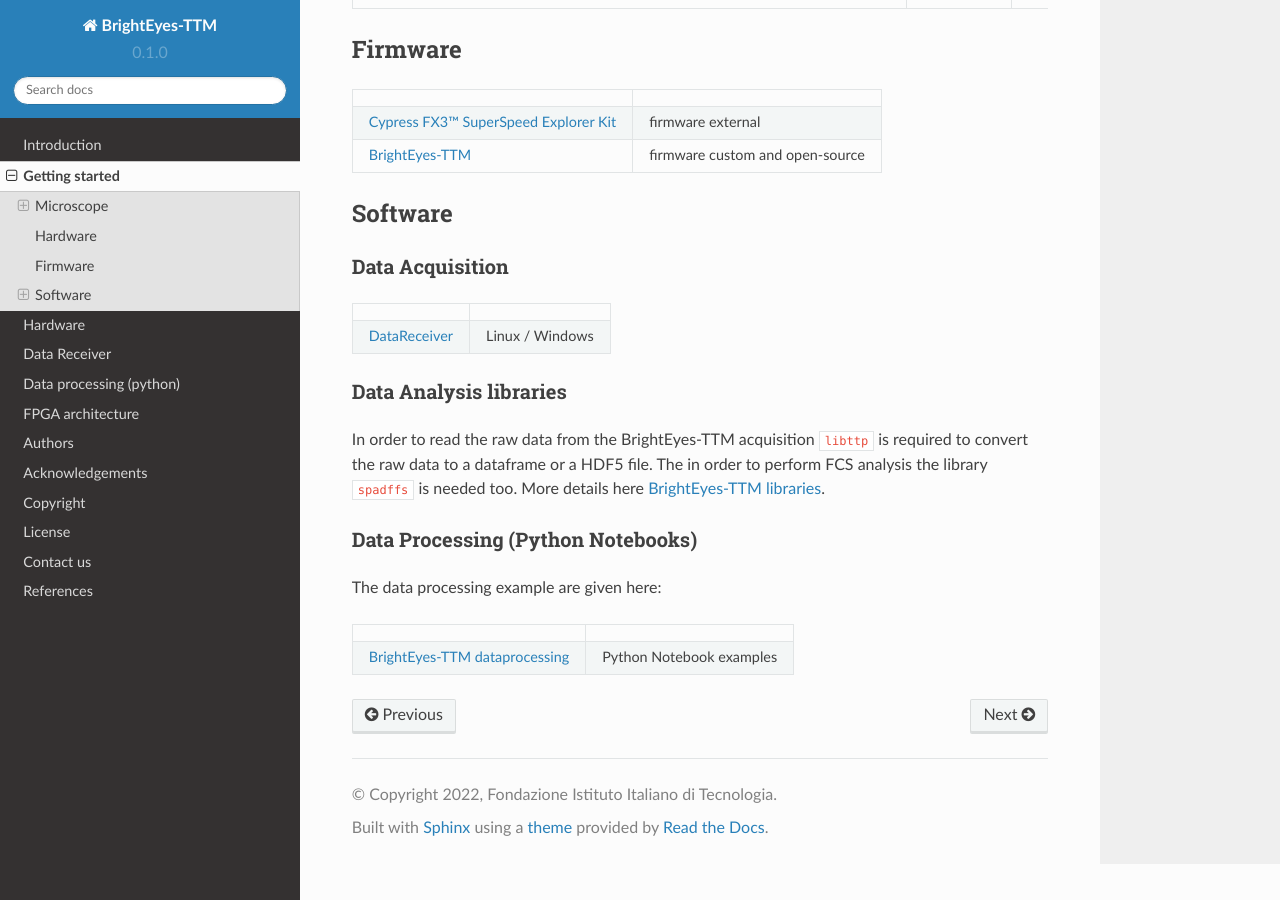
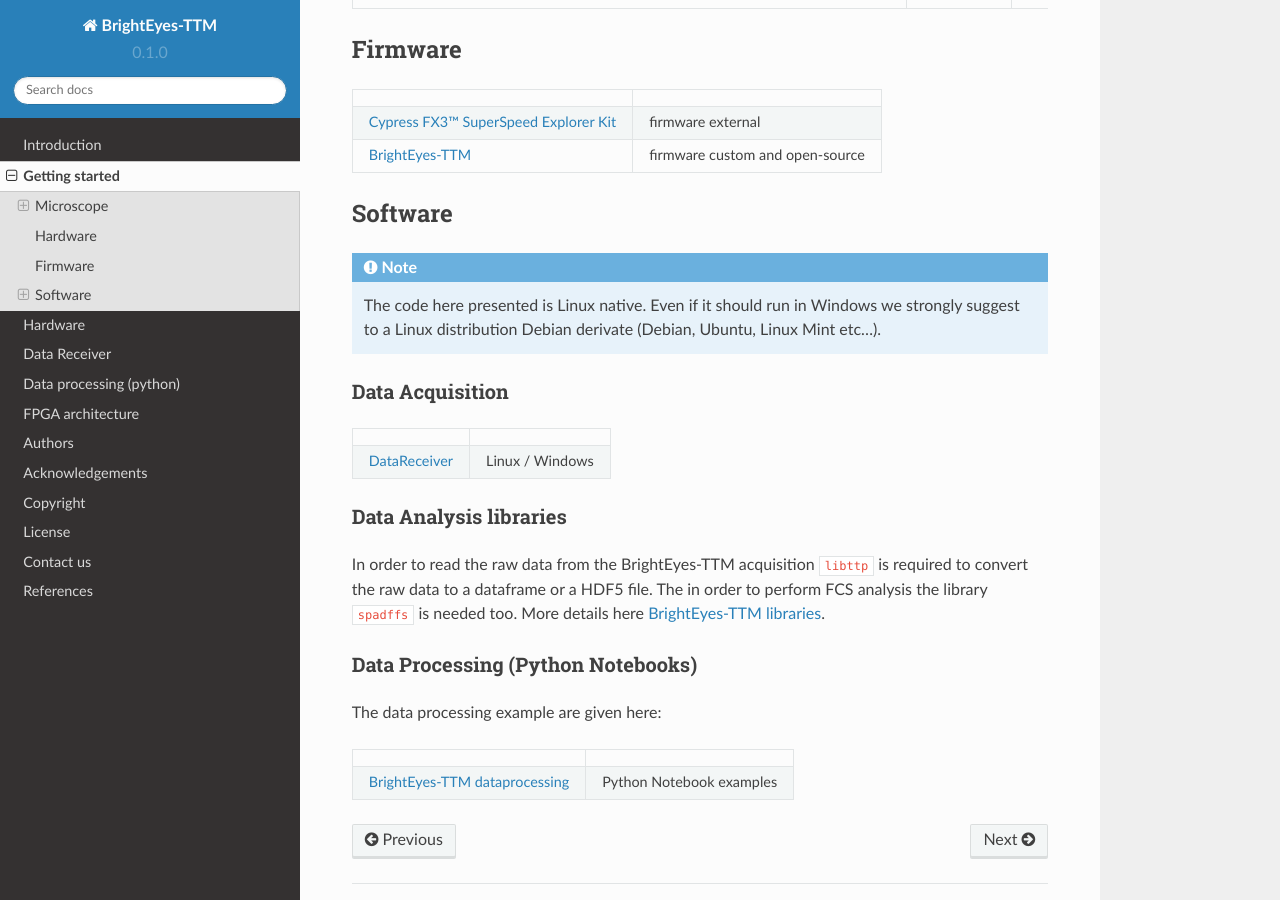
Before and after one commit to mattia-donato/BrightEyes-TTM-docs, a Sphinx documentation site: the page built from docs/source/gettingstarted.md, in a window 1280 px wide and 900 px high, scrolled down 1215 px. Built offline with Sphinx 7.4.7 and the Read the Docs theme 2.0.0, drawn with Linux system fonts in a browser that asks for light colours; pages that are not in the unit, such as notebooks, are missing from menus.

Commit message:
Update gettingstarted.md

````diff
--- a/docs/source/gettingstarted.md
+++ b/docs/source/gettingstarted.md
@@ -34,6 +34,11 @@
 |[BrightEyes-TTM](FPGABoard.md) | firmware custom and open-source  |
 
 ## Software
+
+```{note}
+The code here presented is Linux native. Even if it should run in Windows we strongly suggest to a Linux distribution Debian derivate (Debian, Ubuntu, Linux Mint etc...).
+```
+
 ### Data Acquisition
 |      |     |
 |------|-----|
````
